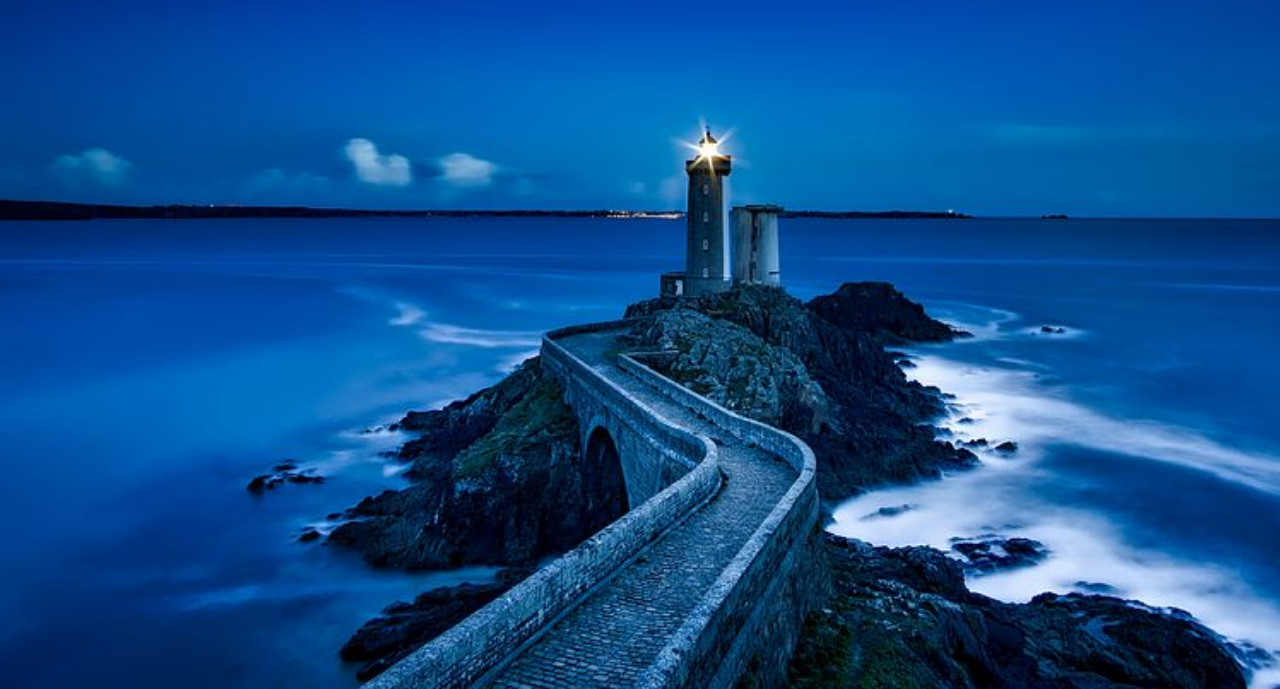
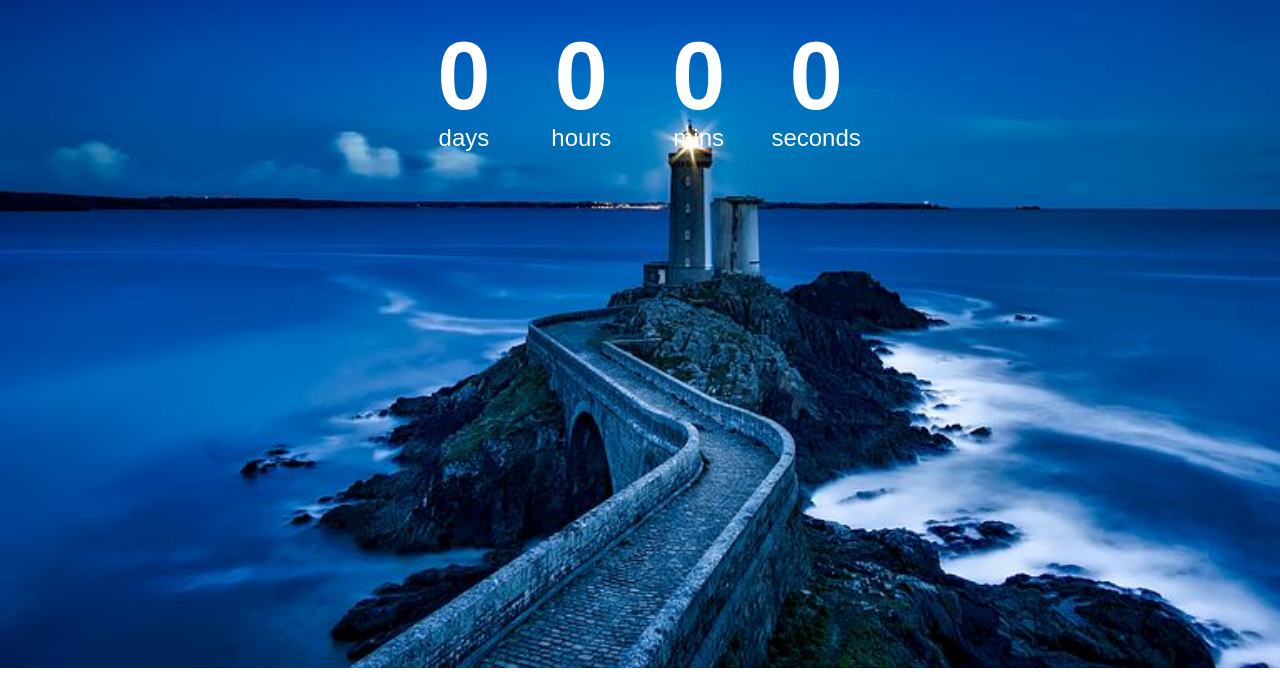
Before and after one commit to ChandimaMaduwanthi/countdown-timer, a plain HTML site: page index.html in a window 1280 px wide. Shown: the part 132-821 px from the top of the page. After the commit the page ends 800 px from the top, so only its background shows below. Drawn offline with Linux system fonts and the light colour scheme.

Commit message:
inteface complete

```diff
--- a/index.html
+++ b/index.html
@@ -11,8 +11,21 @@
     <h1>New Years Eve</h1>
 
     <div class="countdown-container">
-        <div class="hours-c">
-            <p class="big-text" id="hours"></p>
+        <div class="countdown-el days-c">
+            <p class="big-text" id="days">0</p>
+            <span>days</span>
+        </div>
+        <div class="countdown-el hours-c">
+            <p class="big-text" id="hours">0</p>
+            <span>hours</span>
+        </div>
+        <div class="countdown-el mins-c">
+            <p class="big-text" id="mins">0</p>
+            <span>mins</span>
+        </div>
+        <div class="countdown-el seconds-c">
+            <p class="big-text" id="seconds">0</p>
+            <span>seconds</span>
         </div>
     </div>
 </body>
--- a/style.css
+++ b/style.css
@@ -6,7 +6,34 @@ body{
     background-image: url(images/bg.jpg);
     background-size: cover;
     height: 100vh;
-    /* background-position: center center; */
     font-family: "Poppins",sans-serif;
     margin: 0;
+    color: white;
+    display: flex;
+    flex-direction: column;
+    align-items: center;
 }
+
+h1{
+    font-weight: normal;
+    font-size: 4rem;
+}
+
+.countdown-container{
+    display: flex;
+}
+
+.big-text{
+    font-weight: bold;
+    font-size: 6rem;
+    line-height: 1;
+    margin: 0 2rem;
+}
+
+.countdown-el{
+    text-align: center;
+}
+
+.countdown-el span{
+    font-size: 1.5rem;
+}
```
